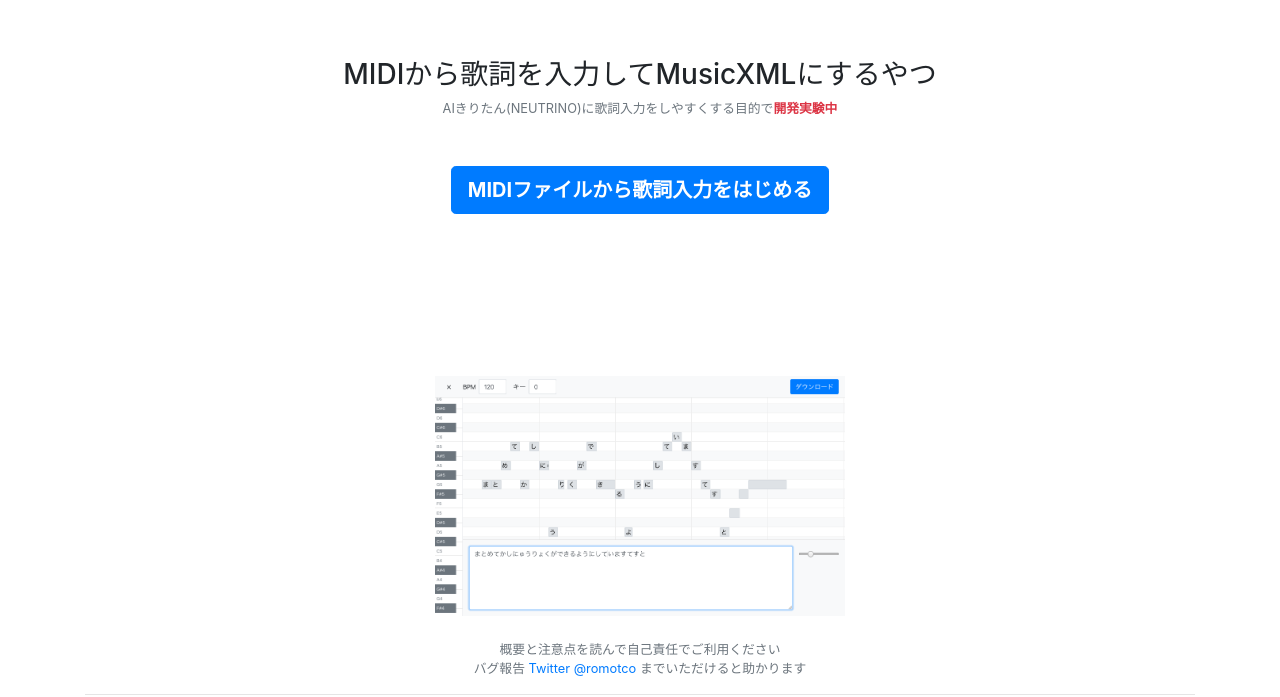
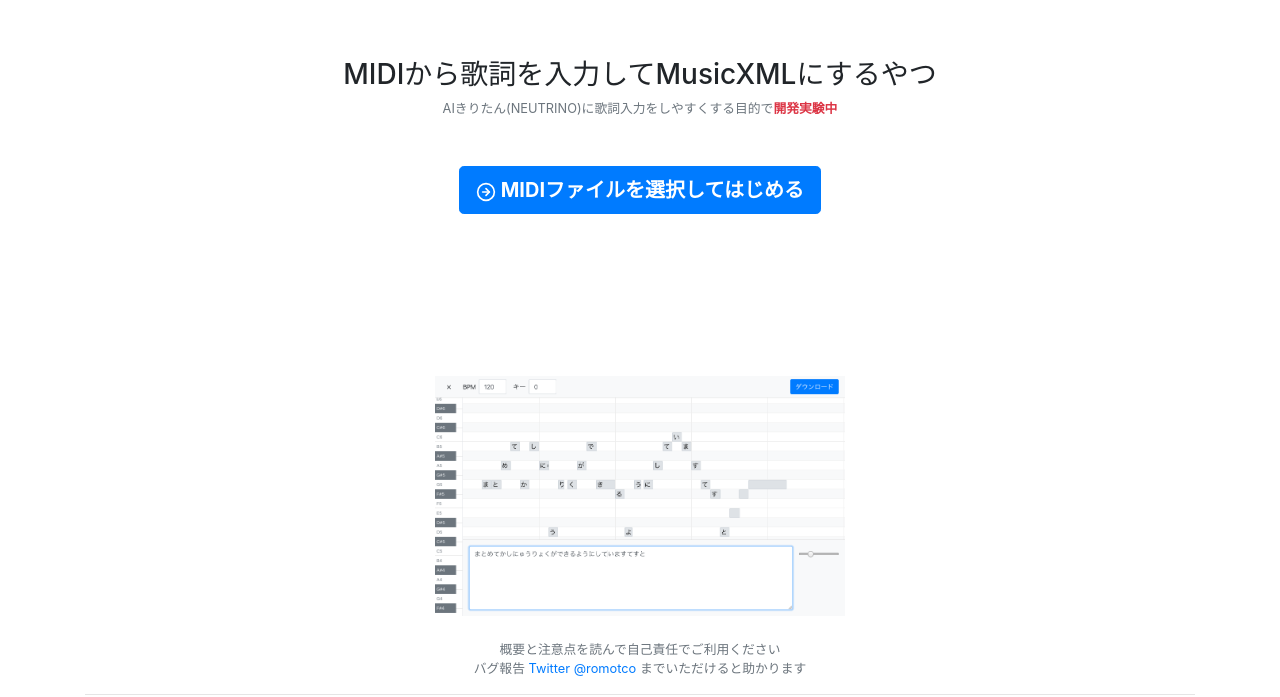
Before and after one commit to romot-co/midi-musicxml-seq, a React (Create React App) app: page / in a window 1280 px wide. Shown: the part 104-801 px from the top of the page. Built offline with nearby package versions, Linux system fonts and the light colour scheme.

Commit message:
change text

```diff
--- a/src/pages/MidiUploadPage.js
+++ b/src/pages/MidiUploadPage.js
@@ -2,6 +2,7 @@ import React, { useRef } from 'react';
 import { useHistory } from 'react-router-dom';
 import { Helmet } from 'react-helmet';
 import { Button, Col, Container, Row } from 'reactstrap';
+import { FiArrowRightCircle } from "react-icons/fi";
 
 const MidiUploadPage = () => {
   const fileInputRef = useRef(null);
@@ -37,7 +38,7 @@ const MidiUploadPage = () => {
                   <div className="text-muted small">AIきりたん(NEUTRINO)に歌詞入力をしやすくする目的で<span className="text-danger font-weight-bold">開発実験中</span></div>
                 </div>
                 <Button type="button" color="primary" size="lg" className="font-weight-bold" onClick={handleClickUpload}>
-                  MIDIファイルから歌詞入力をはじめる
+                  <FiArrowRightCircle />{' '}MIDIファイルを選択してはじめる
                 </Button>
                 <input
                   ref={fileInputRef}
```
Also changed, not shown: 3 other files (tests, documents, lock files or other folders).
